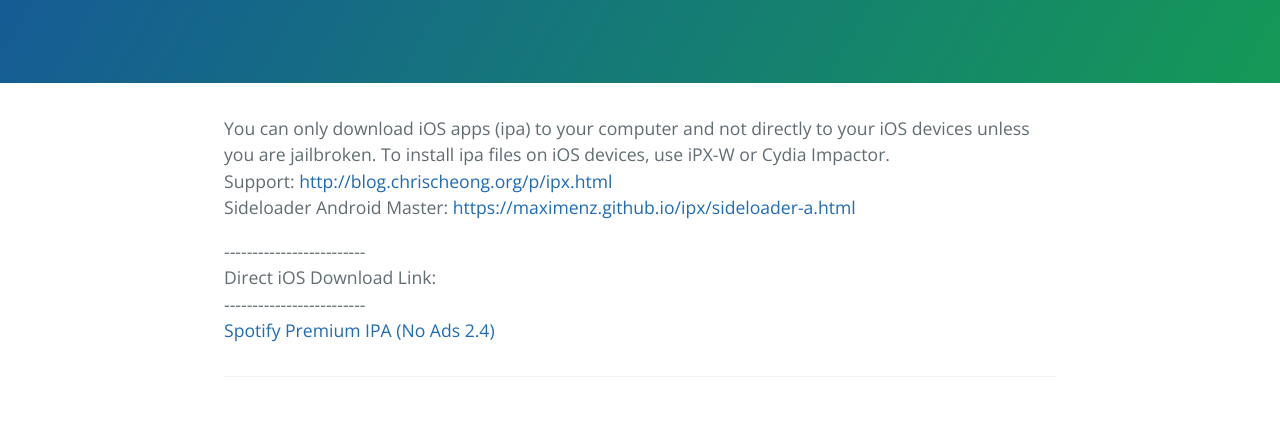
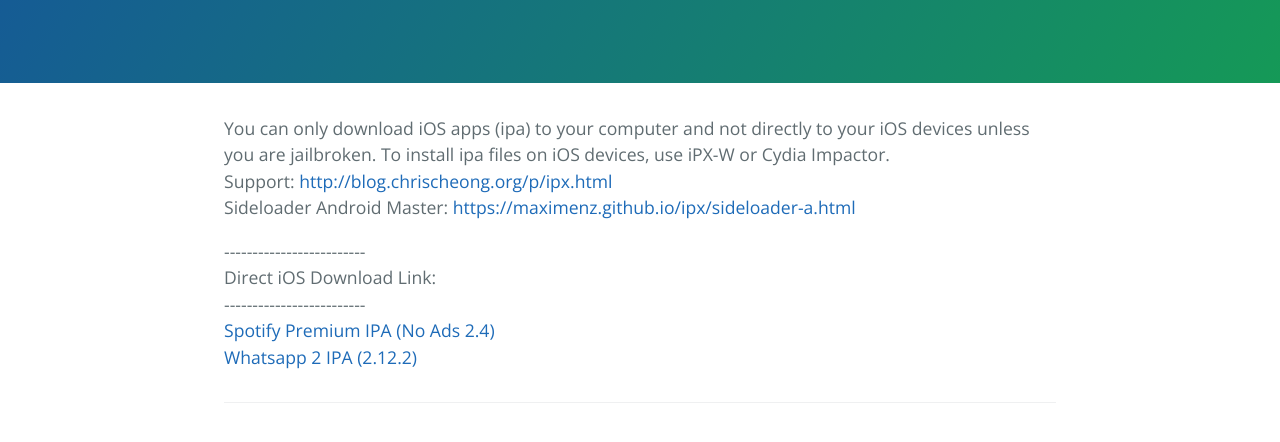
Before and after one commit to maximenz/chrischeong, a plain HTML site: page sideloader-i.html in a window 1280 px wide. Shown: the part 168-610 px from the top of the page. Drawn offline with nearby package versions, Linux system fonts and the light colour scheme.

Commit message:
Update sideloader-i.html

```diff
--- a/sideloader-i.html
+++ b/sideloader-i.html
@@ -22,7 +22,8 @@
 <p>-------------------------<br>
 Direct iOS Download Link:<br>
 -------------------------<br>
-      <a href="https://www.dropbox.com/s/1j5gk9og8v7t6h5/Spotify%202-4.ipa?dl=1">Spotify Premium IPA (No Ads 2.4)</a>
+      <a href="https://www.dropbox.com/s/1j5gk9og8v7t6h5/Spotify%202-4.ipa?dl=1">Spotify Premium IPA (No Ads 2.4)</a><BR>
+      <a href="https://www.dropbox.com/s/q7rgedu6nvz8sdr/WA.ipa?dl=1">Whatsapp 2 IPA (2.12.2) </a>
 
       <footer class="site-footer">
       </footer>
```
